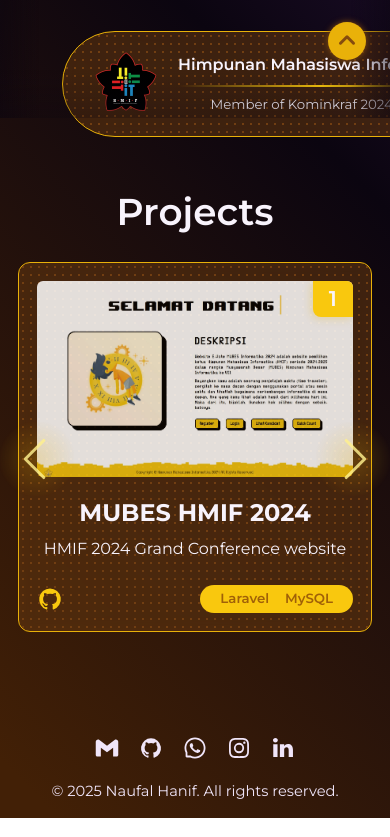
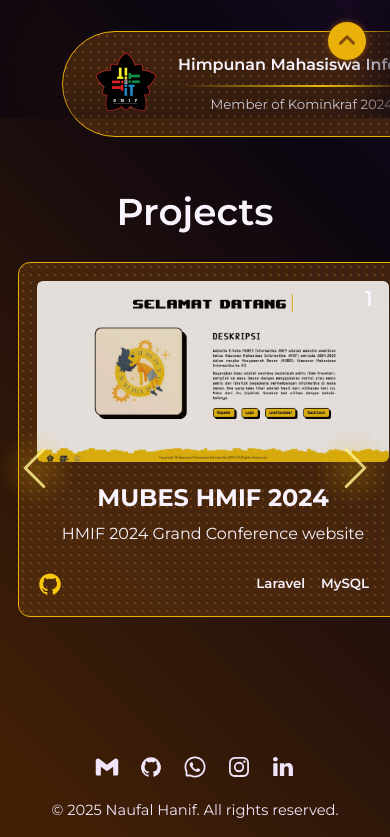
Before and after one commit to naufalhanif25/portfolio, a Next.js app: page / in a window 390 px wide. Shown: the part 726-1563 px from the top of the page. Built offline with nearby package versions, Linux system fonts and the light colour scheme.

Commit message:
style: change class names

```diff
--- a/src/app/globals.css
+++ b/src/app/globals.css
@@ -440,25 +440,25 @@
     will-change: transform;
 }
 
-.project-title {
+.projects-title {
     animation: frombottom 1s ease-in-out;
 }
 
-.project-index-container {
+.projects-index-container {
     background-color: rgb(var(--supernova-400));
     box-shadow: -2px 2px 8px rgba(var(--supernova-500), 0.25);
 }
 
-.project-section .project-section-child {
+.projects-section .projects-section-child {
     animation: frombottom 1s ease-in-out;
 }
 
-.project-view {
+.projects-view {
     width: 446px;
     transition: width height 160ms ease-out;
 }
 
-.project-view img {
+.projects-view img {
     height: 232px;
     transition: width height 160ms ease-out;
 }
@@ -468,35 +468,35 @@
 }
 
 @media (max-width: 768px) {
-    .project-view {
+    .projects-view {
         width: 386px;
     }
 
-    .project-view img {
+    .projects-view img {
         height: 196px;
     }
 }
 
 @media (max-width: 640px) {
-    .project-view {
+    .projects-view {
         width: calc(100vw - 36px);
     }
 }
 
-.project-techstack {
+.projects-techstack {
     background-color: rgb(var(--supernova-400));
 }
 
-.project-techstack span p {
+.projects-techstack span p {
     color: rgb(var(--supernova-700));
 }
 
-.project-icon {
+.projects-icon {
     fill: rgb(var(--supernova-400));
     transition: transform 160ms ease-out;
 }
 
-.project-icon:hover {
+.projects-icon:hover {
     transform: scale(108%);
 }
 
```
